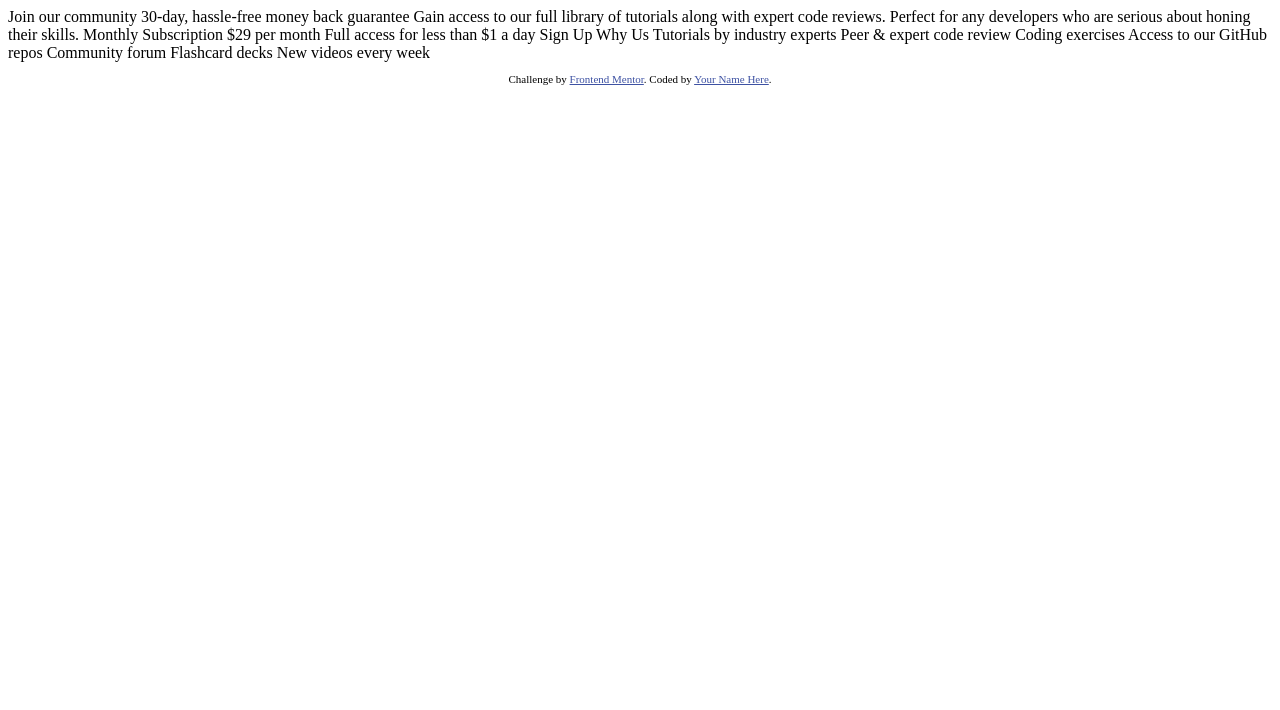
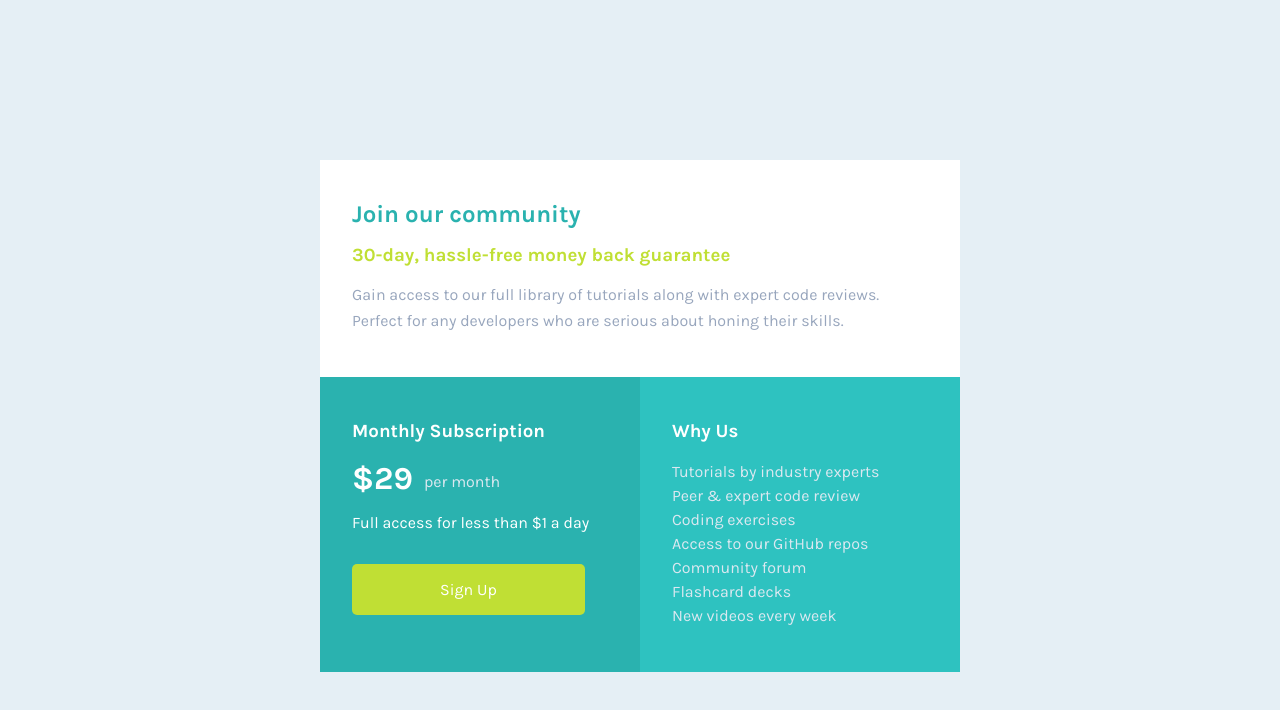
Before and after one commit to ytry0121/single-price-grid-component-master, a plain HTML site: page index.html in a window 1280 px wide. Drawn offline with Linux system fonts and the light colour scheme.

Commit message:
Done the first version

```diff
--- a/index.html
+++ b/index.html
@@ -1,50 +1,61 @@
 <!DOCTYPE html>
 <html lang="en">
+
 <head>
   <meta charset="UTF-8">
-  <meta name="viewport" content="width=device-width, initial-scale=1.0"> <!-- displays site properly based on user's device -->
+  <meta name="viewport" content="width=device-width, initial-scale=1.0">
+  <!-- displays site properly based on user's device -->
 
   <link rel="icon" type="image/png" sizes="32x32" href="./images/favicon-32x32.png">
-
+  <link href="https://fonts.googleapis.com/css2?family=Karla:wght@400;700&display=swap" rel="stylesheet">
+  <link href="styles.css" rel="stylesheet">
   <title>Frontend Mentor | Single Price Grid Component</title>
 
   <!-- Feel free to remove these styles or customise in your own stylesheet 👍 -->
   <style>
-    .attribution { font-size: 11px; text-align: center; }
-    .attribution a { color: hsl(228, 45%, 44%); }
+    .attribution {
+      font-size: 11px;
+      text-align: center;
+    }
+
+    .attribution a {
+      color: hsl(228, 45%, 44%);
+    }
   </style>
 </head>
+
 <body>
-  Join our community
+  <div class="wrapper">
+    <div class="top-summry card">
+      <h1>Join our community</h1>
 
-  30-day, hassle-free money back guarantee
+      <h2> 30-day, hassle-free money back guarantee</h2>
 
-  Gain access to our full library of tutorials along with expert code reviews.
-  Perfect for any developers who are serious about honing their skills.
+      <p> Gain access to our full library of tutorials along with expert code reviews.
+        Perfect for any developers who are serious about honing their skills.</p>
+    </div>
+    <div class="sign-up card">
+      <h3>Monthly Subscription</h3>
 
-  Monthly Subscription
+     <div class="price-per-month"> <span class="price">&dollar;29</span> <div class="per-month">per month</div></div>
 
-  &dollar;29 per month
+      <div>Full access for less than &dollar;1 a day</div>
 
-  Full access for less than &dollar;1 a day
+      <button>Sign Up</button>
+    </div>
+    <div class="why-us card">
+      <h3>Why Us</h3>
+      <ul>
+        <li>Tutorials by industry experts</li>
+        <li>Peer &amp; expert code review</li>
+        <li>Coding exercises </li>
+        <li>Access to our GitHub repos </li>
+        <li>Community forum</li>
+        <li>Flashcard decks</li>
+        <li>New videos every week</li>
+      </ul>
+    </div>
+  </div>
+</body>
 
-  Sign Up
-
-  Why Us
-
-  Tutorials by industry experts
-  Peer &amp; expert code review
-  Coding exercises
-  Access to our GitHub repos
-  Community forum
-  Flashcard decks
-  New videos every week
-
-  <footer>
-    <p class="attribution">
-      Challenge by <a href="https://www.frontendmentor.io?ref=challenge" target="_blank">Frontend Mentor</a>.
-      Coded by <a href="#">Your Name Here</a>.
-    </p>
-  </footer>
-</body>
 </html>
--- /dev/null
+++ b/styles.css
@@ -0,0 +1,110 @@
+body {
+    background-color: hsl(204, 43%, 93%);
+    color: hsl(0, 0%, 100%);
+    font-size: 16px;
+    font-family: 'Karla', sans-serif;
+}
+
+h1 {
+    color: hsl(179, 62%, 43%);
+    font-size: 1.5rem;
+}
+
+h2 {
+    color: hsl(71, 73%, 54%);
+    font-size: 1.17rem;
+}
+
+p {
+    color: hsl(218, 22%, 67%);
+    line-height: 1.6;
+}
+
+.wrapper {
+    display: grid;
+    grid-template-areas: 'top-summry top-summry' 'sign-up why-us';
+    grid-template-columns: 50% 50%;
+    height: 32rem;
+    margin: 10rem auto;
+    width: 40rem;
+}
+
+.card {
+    padding: 1.5rem 2rem;
+}
+
+.top-summry {
+    background-color: hsl(0, 0%, 100%);
+    grid-area: top-summry;
+}
+
+.sign-up {
+    background-color: hsl(179, 62%, 43%);
+    grid-area: sign-up;
+}
+
+.price-per-month {
+    color: hsl(204, 43%, 90%);
+    margin-bottom: 1rem;
+    position: relative;
+}
+
+.price {
+    color: hsl(0, 0%, 100%);
+    font-size: 2rem;
+    font-weight: 700;
+}
+
+.per-month {
+    position: absolute;
+    left: 4.5rem;
+    top: .7rem;
+}
+
+button {
+    background-color: hsl(71, 73%, 54%);
+    border: none;
+    border-radius: 5px;
+    color: white;
+    font-family: 'Karla', sans-serif;
+    font-size: 1rem;
+    margin: 2rem 0 0;
+    padding: 1rem 5.5rem;
+}
+
+button:hover {
+    box-shadow: 0 5px 10px 0px hsl(179, 62%, 29%);
+}
+
+.why-us {
+    background-color: hsl(179, 62%, 47%);
+    grid-area: why-us;
+}
+
+ul {
+    padding: 0;
+}
+
+li {
+    color: hsl(204, 43%, 90%);
+    list-style-type: none;
+    line-height: 1.5;
+}
+
+@media only screen and (max-width:650px) {
+    body {
+        font-size: 14px;
+        min-width: 375px;
+    }
+    .wrapper {
+        display: block;
+        height: 120rem;
+        width: 85%;
+    }
+    .card {
+        padding: 1.5rem;
+    }
+    button {
+        padding: 0.8rem 6rem;
+    }
+}
```
